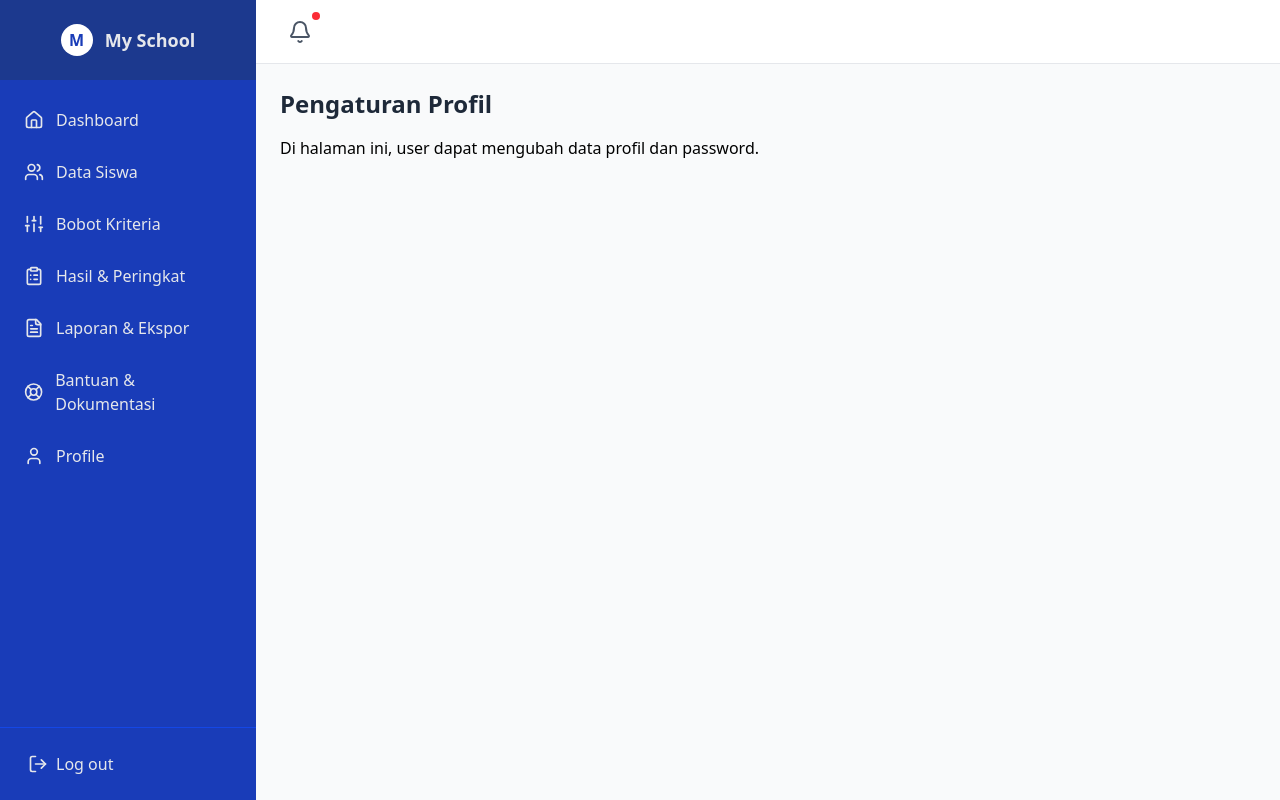
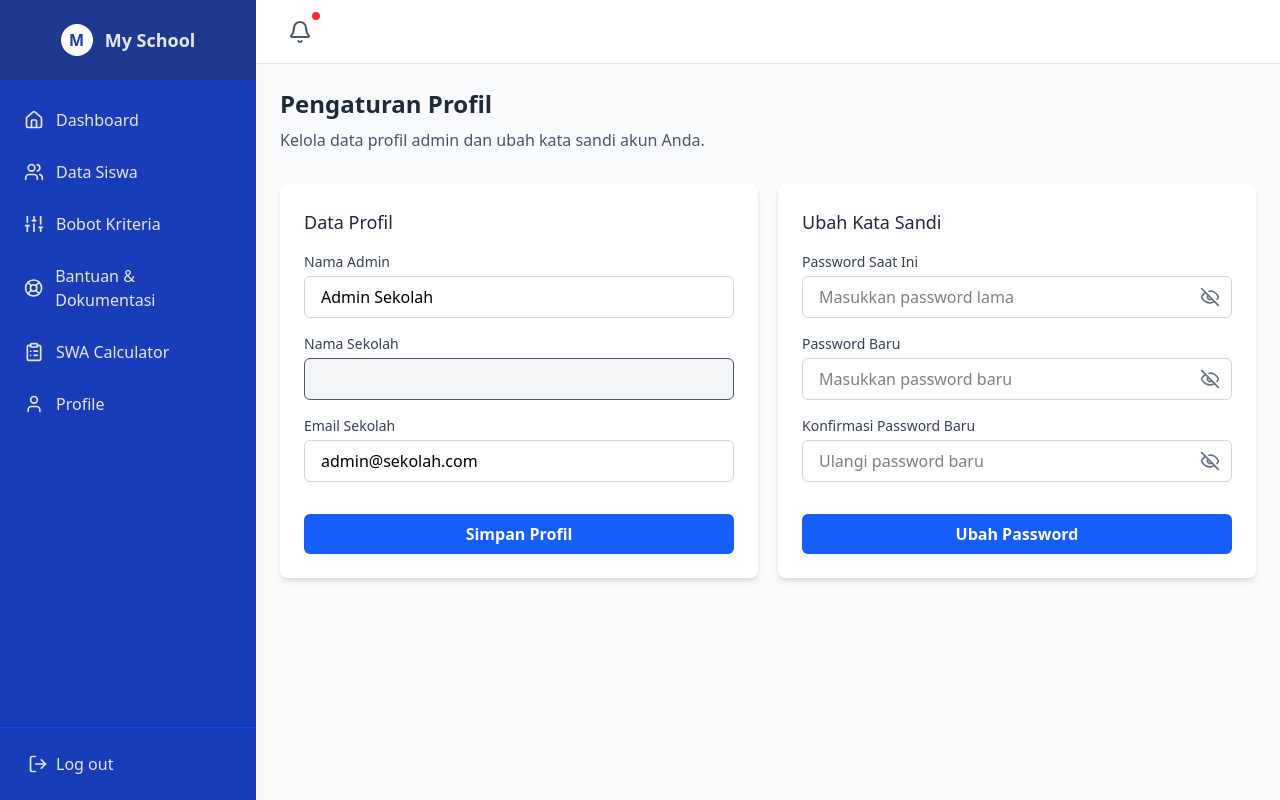
Before and after one commit to mbudis23/teacher-decision-support-system, a Next.js app in the folder frontend/: page /profile in a window 1280 px wide. Built offline with nearby package versions, Linux system fonts and the light colour scheme.

Commit message:
feat: update sidebar menu and make profile page

```diff
--- a/frontend/src/app/(dashboard)/hasil/page.jsx
+++ /dev/null
@@ -1,14 +0,0 @@
-"use client";
-
-import React from "react";
-
-export default function HasilPage() {
-  return (
-    <div>
-      <h2 className="text-2xl font-semibold text-gray-800 mb-4">
-        Hasil & Peringkat
-      </h2>
-      <p>Di halaman ini, user dapat melihat hasil perhitungan dan peringkat siswa.</p>
-    </div>
-  );
-}
--- a/frontend/src/app/(dashboard)/profile/page.jsx
+++ b/frontend/src/app/(dashboard)/profile/page.jsx
@@ -1,14 +1,140 @@
 "use client";
 
-import React from "react";
+import React, { useState, useEffect } from "react";
+import { useSearchParams } from "next/navigation";
+import { EyeIcon, EyeOffIcon } from "lucide-react";
+import { toast, ToastContainer } from "react-toastify";
+import "react-toastify/dist/ReactToastify.css";
 
 export default function ProfilPage() {
+  const searchParams = useSearchParams();
+  const schoolNameParam = searchParams.get("schoolName") || "";
+
+  const [profile, setProfile] = useState({ adminName: "", schoolName: schoolNameParam, schoolEmail: "" });
+  const [passwordData, setPasswordData] = useState({ currentPassword: "", newPassword: "", confirmNewPassword: "" });
+  const [visibility, setVisibility] = useState({ currentPassword: false, newPassword: false, confirmNewPassword: false });
+
+  useEffect(() => {
+    setProfile({ adminName: "Admin Sekolah", schoolName: schoolNameParam, schoolEmail: "admin@sekolah.com" });
+  }, [schoolNameParam]);
+
+  const handleChange = (e, setter) => {
+    const { name, value } = e.target;
+    setter(prev => ({ ...prev, [name]: value }));
+  };
+
+  const toggleVisibility = field => setVisibility(prev => ({ ...prev, [field]: !prev[field] }));
+
+  const handleSaveProfile = e => {
+    e.preventDefault();
+    const { adminName, schoolEmail } = profile;
+    if (!adminName || !schoolEmail) {
+      toast.error("Semua field profil wajib diisi.");
+      return;
+    }
+    toast.success("Profil berhasil disimpan.");
+  };
+
+  const handleChangePassword = e => {
+    e.preventDefault();
+    const { currentPassword, newPassword, confirmNewPassword } = passwordData;
+    if (!currentPassword || !newPassword || !confirmNewPassword) {
+      toast.error("Semua field password wajib diisi.");
+      return;
+    }
+    if (newPassword.length < 8) {
+      toast.error("Password baru harus minimal 8 karakter.");
+      return;
+    }
+    if (newPassword !== confirmNewPassword) {
+      toast.error("New password dan konfirmasi tidak cocok.");
+      return;
+    }
+    toast.success("Password berhasil diubah.");
+    setPasswordData({ currentPassword: "", newPassword: "", confirmNewPassword: "" });
+  };
+
+  const profileFields = [
+    { label: "Nama Admin", name: "adminName", type: "text", placeholder: "Masukkan nama admin" },
+    { label: "Nama Sekolah", name: "schoolName", type: "text", placeholder: "", disabled: true },
+    { label: "Email Sekolah", name: "schoolEmail", type: "email", placeholder: "Masukkan email sekolah" }
+  ];
+
+  const passwordFields = [
+    { label: "Password Saat Ini", name: "currentPassword", placeholder: "Masukkan password lama" },
+    { label: "Password Baru", name: "newPassword", placeholder: "Masukkan password baru" },
+    { label: "Konfirmasi Password Baru", name: "confirmNewPassword", placeholder: "Ulangi password baru" }
+  ];
+
   return (
-    <div>
-      <h2 className="text-2xl font-semibold text-gray-800 mb-4">
-        Pengaturan Profil
-      </h2>
-      <p>Di halaman ini, user dapat mengubah data profil dan password.</p>
+    <div className="space-y-8 -mt-8">
+      <ToastContainer position="top-right" autoClose={3000} hideProgressBar draggable />
+      <div>
+        <h2 className="text-2xl font-semibold text-gray-800">Pengaturan Profil</h2>
+        <p className="mt-2 text-gray-600">Kelola data profil admin dan ubah kata sandi akun Anda.</p>
+      </div>
+
+      <div className="flex flex-wrap gap-5">
+        <div className="bg-white rounded-lg shadow-md p-6 flex-1 min-w-[300px]">
+          <h3 className="text-lg font-medium text-gray-800 mb-4">Data Profil</h3>
+          <form onSubmit={handleSaveProfile} className="space-y-4">
+            {profileFields.map(({ label, name, type = "text", placeholder, disabled }) => (
+              <div key={name}>
+                <label htmlFor={name} className="block text-sm font-medium text-gray-700 mb-1">
+                  {label}
+                </label>
+                <input
+                  type={type}
+                  id={name}
+                  name={name}
+                  value={profile[name]}
+                  onChange={e => handleChange(e, setProfile)}
+                  placeholder={placeholder}
+                  disabled={disabled}
+                  className={`w-full border ${disabled ? 'bg-gray-100 text-gray-600 cursor-not-allowed' : 'border-gray-300'} rounded-md px-4 py-2 focus:outline-none focus:ring-2 focus:ring-blue-500`}
+                />
+              </div>
+            ))}
+            <button type="submit" className="mt-4 w-full bg-blue-600 hover:bg-blue-700 text-white font-semibold py-2 rounded-md transition-colors cursor-pointer">
+              Simpan Profil
+            </button>
+          </form>
+        </div>
+
+        <div className="bg-white rounded-lg shadow-md p-6 flex-1 min-w-[300px]">
+          <h3 className="text-lg font-medium text-gray-800 mb-4">Ubah Kata Sandi</h3>
+          <form onSubmit={handleChangePassword} className="space-y-4">
+            {passwordFields.map(({ label, name, placeholder }) => (
+              <div key={name}>
+                <label htmlFor={name} className="block text-sm font-medium text-gray-700 mb-1">
+                  {label}
+                </label>
+                <div className="relative">
+                  <input
+                    type={visibility[name] ? "text" : "password"}
+                    id={name}
+                    name={name}
+                    value={passwordData[name]}
+                    onChange={e => handleChange(e, setPasswordData)}
+                    placeholder={placeholder}
+                    className="w-full pr-10 border border-gray-300 rounded-md px-4 py-2 focus:outline-none focus:ring-2 focus:ring-blue-500"
+                  />
+                  <button
+                    type="button"
+                    onClick={() => toggleVisibility(name)}
+                    className="absolute inset-y-0 right-3 flex items-center text-gray-500 hover:text-gray-700 focus:outline-none cursor-pointer"
+                  >
+                    {visibility[name] ? <EyeIcon className="w-5 h-5" /> : <EyeOffIcon className="w-5 h-5" />}
+                  </button>
+                </div>
+              </div>
+            ))}
+            <button type="submit" className="mt-4 w-full bg-blue-600 hover:bg-blue-700 text-white font-semibold py-2 rounded-md transition-colors cursor-pointer">
+              Ubah Password
+            </button>
+          </form>
+        </div>
+      </div>
     </div>
   );
 }
--- a/frontend/src/app/(dashboard)/laporan/page.jsx
+++ b/frontend/src/app/(dashboard)/swa-calculator/page.jsx
@@ -2,13 +2,13 @@
 
 import React from "react";
 
-export default function LaporanPage() {
+export default function ProfilPage() {
   return (
     <div>
       <h2 className="text-2xl font-semibold text-gray-800 mb-4">
-        Laporan & Ekspor
+        SWA calculator
       </h2>
-      <p>Di halaman ini, user dapat mengunduh laporan dalam format PDF atau Excel.</p>
+      <p>Di halaman ini, user dapat menghitung nilai SWA dari seorang siswa</p>
     </div>
   );
 }
--- a/frontend/src/components/Sidebar.jsx
+++ b/frontend/src/components/Sidebar.jsx
@@ -7,7 +7,6 @@ import {
   UsersIcon,
   SlidersIcon,
   ClipboardListIcon,
-  FileTextIcon,
   LifeBuoyIcon,
   UserIcon,
   LogOutIcon,
@@ -46,19 +45,13 @@ export default function Sidebar() {
           label="Bobot Kriteria"
         />
         <SidebarItem
-          href={`/hasil?schoolName=${encodeURIComponent(schoolName)}`}
-          icon={ClipboardListIcon}
-          label="Hasil & Peringkat"
-        />
-        <SidebarItem
-          href={`/laporan?schoolName=${encodeURIComponent(schoolName)}`}
-          icon={FileTextIcon}
-          label="Laporan & Ekspor"
-        />
-        <SidebarItem
           href={`/bantuan?schoolName=${encodeURIComponent(schoolName)}`}
           icon={LifeBuoyIcon}
           label="Bantuan & Dokumentasi"
+        /><SidebarItem
+          href={`/swa-calculator?schoolName=${encodeURIComponent(schoolName)}`}
+          icon={ClipboardListIcon}
+          label="SWA Calculator"
         />
         <SidebarItem
           href={`/profile?schoolName=${encodeURIComponent(schoolName)}`}
```
